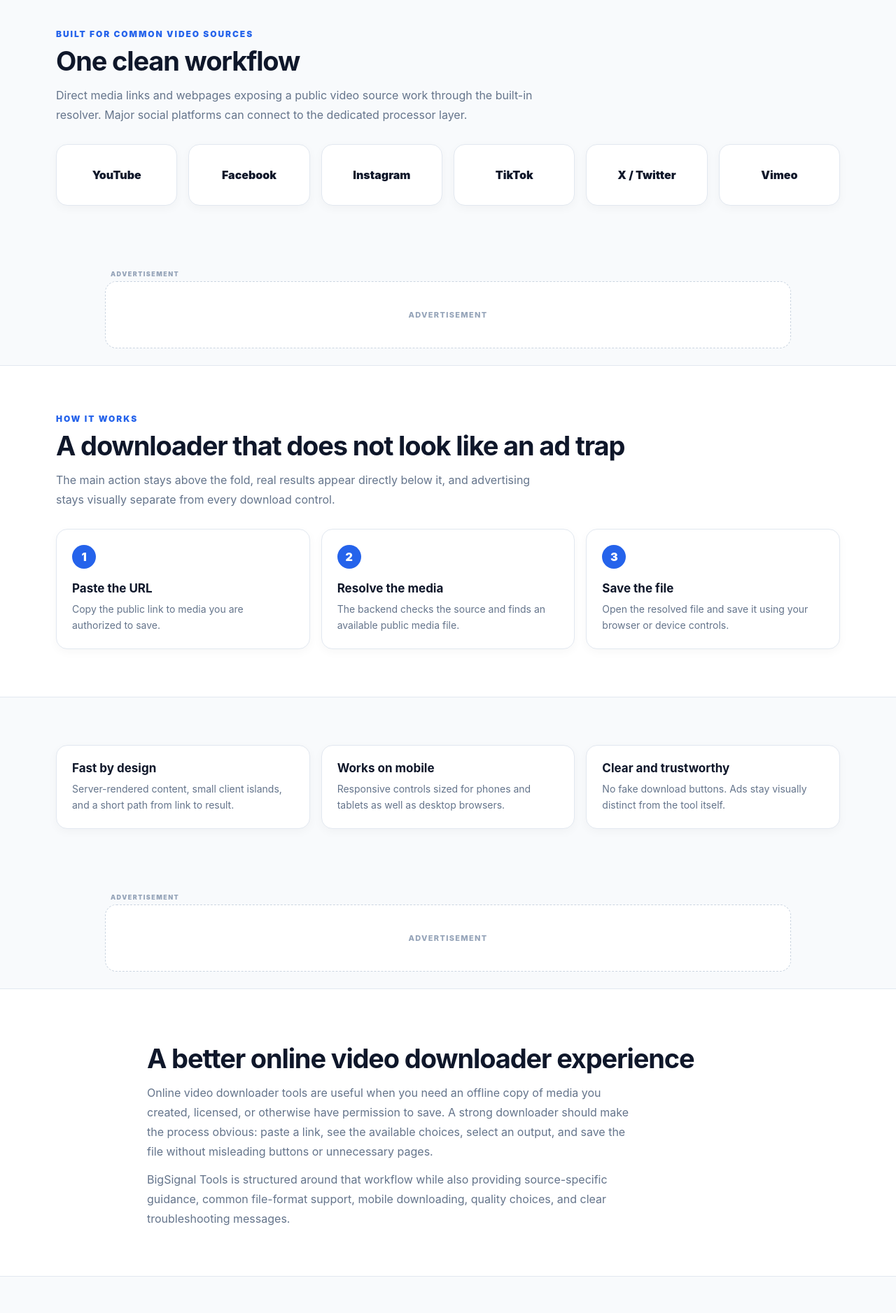
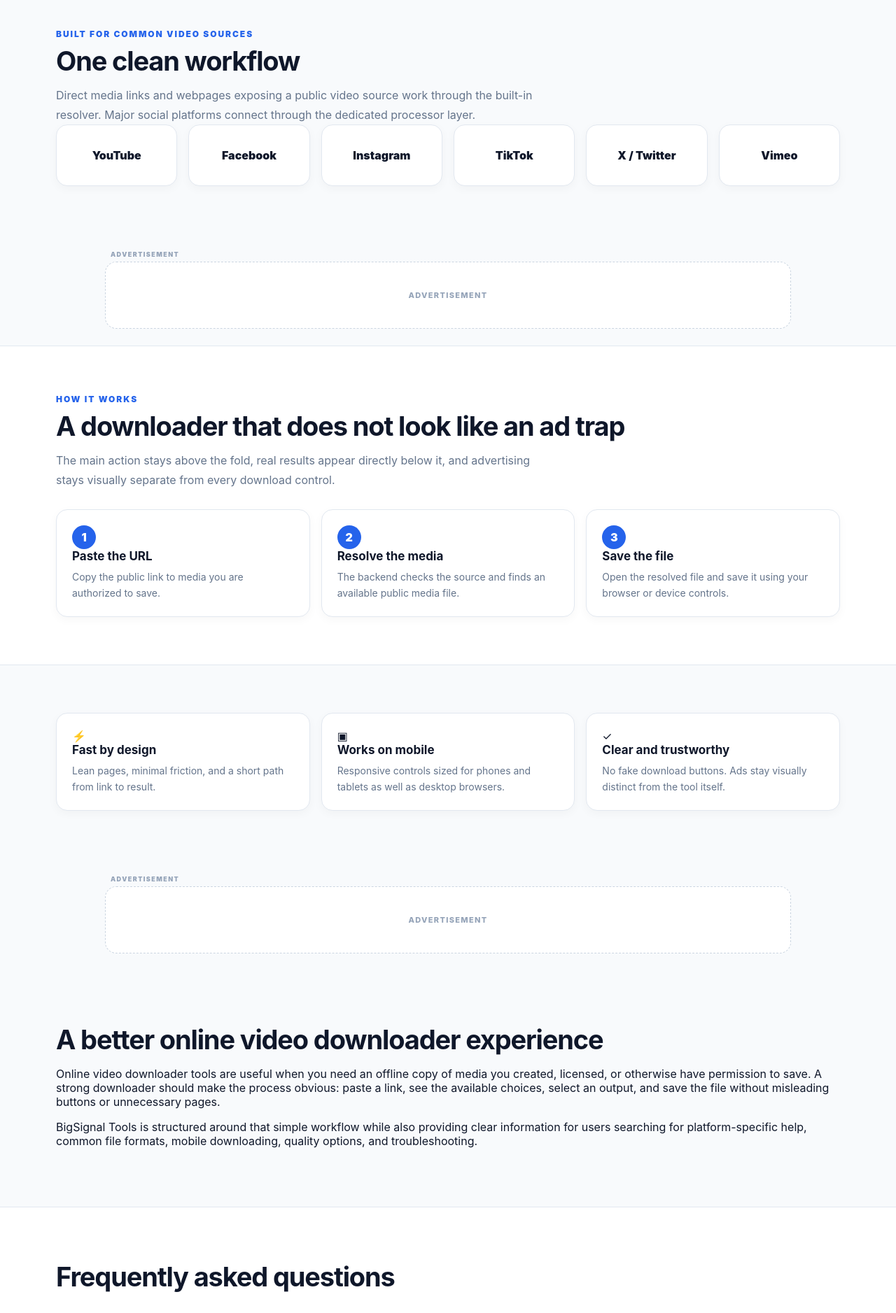
Before and after one commit to DopestT/bigsignaltech.com, a Next.js app: page /video-downloader in a window 1280 px wide. Shown: the part 860-2737 px from the top of the page at 70% size. Built offline with nearby package versions, Linux system fonts and the light colour scheme.

Commit message:
Restore approved downloader page design

```diff
--- a/app/video-downloader/page.tsx
+++ b/app/video-downloader/page.tsx
@@ -20,20 +20,89 @@ const faqs = [
 const faqSchema = { "@context": "https://schema.org", "@type": "FAQPage", mainEntity: faqs.map(([question, answer]) => ({ "@type": "Question", name: question, acceptedAnswer: { "@type": "Answer", text: answer } })) };
 const appSchema = { "@context": "https://schema.org", "@type": "WebApplication", name: "BigSignal Tools Video Downloader", url: "https://bigsignaltech.com/video-downloader", applicationCategory: "MultimediaApplication", operatingSystem: "Any", description: "Online video downloader for public media users own or are authorized to save.", offers: { "@type": "Offer", price: "0", priceCurrency: "USD" } };
 
+function FeatureIcon({ children }: { children: React.ReactNode }) {
+  return <span className="feature-icon" aria-hidden="true">{children}</span>;
+}
+
 export default function VideoDownloaderPage() {
   return (
     <>
       <script type="application/ld+json" dangerouslySetInnerHTML={{ __html: JSON.stringify(appSchema) }} />
       <script type="application/ld+json" dangerouslySetInnerHTML={{ __html: JSON.stringify(faqSchema) }} />
-      <section className="hero"><div className="container hero-inner"><div className="eyebrow"><span aria-hidden="true">⚡</span> Fast, simple, mobile-friendly</div><h1>Download public videos without the clutter</h1><p className="hero-copy">Paste a media link, choose your preferred output, and save content you are authorized to download.</p><DownloaderTool /><p className="legal-note">Use this tool only for media you own or have authorization to save. Protected or DRM-restricted content is not supported.</p></div></section>
+
+      <section className="hero" id="top">
+        <div className="hero-glow" aria-hidden="true" />
+        <div className="container hero-inner">
+          <div className="eyebrow"><span aria-hidden="true">⚡</span> Fast, simple, mobile-friendly</div>
+          <h1>Download public videos without the clutter</h1>
+          <p className="hero-copy">Paste a media link, choose your preferred output, and save content you are authorized to download.</p>
+          <DownloaderTool />
+          <p className="legal-note">Use this tool only for media you own or have authorization to save. Protected or DRM-restricted content is not supported.</p>
+        </div>
+      </section>
+
       <AdSlot />
-      <section id="supported" className="section"><div className="container"><div className="section-kicker">Built for common video sources</div><h2>One clean workflow</h2><p className="section-lead">Direct media links and webpages exposing a public video source work through the built-in resolver. Major social platforms can connect to the dedicated processor layer.</p><div className="grid grid-6" style={{ marginTop: 28 }}>{platforms.map((platform) => <Link key={platform.slug} href={`/${platform.slug}`} className="card platform-link">{platform.name}</Link>)}</div></div></section>
+
+      <section id="supported" className="section">
+        <div className="container">
+          <div className="centered-section-heading">
+            <div className="section-kicker">Built for common video sources</div>
+            <h2>One clean workflow</h2>
+            <p className="section-lead centered-lead">Direct media links and webpages exposing a public video source work through the built-in resolver. Major social platforms connect through the dedicated processor layer.</p>
+          </div>
+          <div className="grid grid-6 platform-grid">
+            {platforms.map((platform) => <Link key={platform.slug} href={`/${platform.slug}`} className="card platform-link">{platform.name}</Link>)}
+          </div>
+        </div>
+      </section>
+
       <AdSlot />
-      <section id="how" className="section section-white"><div className="container"><div className="section-kicker">How it works</div><h2>A downloader that does not look like an ad trap</h2><p className="section-lead">The main action stays above the fold, real results appear directly below it, and advertising stays visually separate from every download control.</p><div className="grid grid-3 steps">{[["1","Paste the URL","Copy the public link to media you are authorized to save."],["2","Resolve the media","The backend checks the source and finds an available public media file."],["3","Save the file","Open the resolved file and save it using your browser or device controls."]].map(([n,title,description]) => <article className="card" key={n}><div className="step-num">{n}</div><h3 style={{ marginTop: 18 }}>{title}</h3><p>{description}</p></article>)}</div></div></section>
-      <section className="section"><div className="container"><div className="grid grid-3"><article className="card"><h3>Fast by design</h3><p>Server-rendered content, small client islands, and a short path from link to result.</p></article><article className="card"><h3>Works on mobile</h3><p>Responsive controls sized for phones and tablets as well as desktop browsers.</p></article><article className="card"><h3>Clear and trustworthy</h3><p>No fake download buttons. Ads stay visually distinct from the tool itself.</p></article></div></div></section>
+
+      <section id="how" className="section section-white">
+        <div className="container how-grid">
+          <div>
+            <div className="section-kicker">How it works</div>
+            <h2>A downloader that does not look like an ad trap</h2>
+            <p className="section-lead">The main action stays above the fold, real results appear directly below it, and advertising stays visually separate from every download control.</p>
+          </div>
+          <div className="grid grid-3 steps compact-steps">
+            {[["1","Paste the URL","Copy the public link to media you are authorized to save."],["2","Resolve the media","The backend checks the source and finds an available public media file."],["3","Save the file","Open the resolved file and save it using your browser or device controls."]].map(([n,title,description]) => <article className="card step-card" key={n}><div className="step-num">{n}</div><h3>{title}</h3><p>{description}</p></article>)}
+          </div>
+        </div>
+      </section>
+
+      <section className="section">
+        <div className="container">
+          <div className="grid grid-3 feature-grid">
+            <article className="card feature-card"><FeatureIcon>⚡</FeatureIcon><h3>Fast by design</h3><p>Lean pages, minimal friction, and a short path from link to result.</p></article>
+            <article className="card feature-card"><FeatureIcon>▣</FeatureIcon><h3>Works on mobile</h3><p>Responsive controls sized for phones and tablets as well as desktop browsers.</p></article>
+            <article className="card feature-card"><FeatureIcon>✓</FeatureIcon><h3>Clear and trustworthy</h3><p>No fake download buttons. Ads stay visually distinct from the tool itself.</p></article>
+          </div>
+        </div>
+      </section>
+
       <AdSlot />
-      <section className="section section-white"><div className="container" style={{ maxWidth: 860 }}><h2>A better online video downloader experience</h2><p className="section-lead">Online video downloader tools are useful when you need an offline copy of media you created, licensed, or otherwise have permission to save. A strong downloader should make the process obvious: paste a link, see the available choices, select an output, and save the file without misleading buttons or unnecessary pages.</p><p className="section-lead">BigSignal Tools is structured around that workflow while also providing source-specific guidance, common file-format support, mobile downloading, quality choices, and clear troubleshooting messages.</p></div></section>
-      <section id="faq" className="section"><div className="container"><h2 style={{ textAlign: "center" }}>Frequently asked questions</h2><div className="faq">{faqs.map(([question, answer]) => <details key={question}><summary>{question}</summary><p>{answer}</p></details>)}</div></div></section>
+
+      <section className="section long-copy-section">
+        <div className="container narrow-copy">
+          <h2>A better online video downloader experience</h2>
+          <div className="long-copy">
+            <p>Online video downloader tools are useful when you need an offline copy of media you created, licensed, or otherwise have permission to save. A strong downloader should make the process obvious: paste a link, see the available choices, select an output, and save the file without misleading buttons or unnecessary pages.</p>
+            <p>BigSignal Tools is structured around that simple workflow while also providing clear information for users searching for platform-specific help, common file formats, mobile downloading, quality options, and troubleshooting.</p>
+          </div>
+        </div>
+      </section>
+
+      <section id="faq" className="section section-white faq-section">
+        <div className="container faq-container">
+          <h2>Frequently asked questions</h2>
+          <div className="faq">
+            {faqs.map(([question, answer]) => <details key={question}><summary>{question}<span aria-hidden="true">✓</span></summary><p>{answer}</p></details>)}
+          </div>
+        </div>
+      </section>
+
+      <AdSlot />
     </>
   );
 }
```
